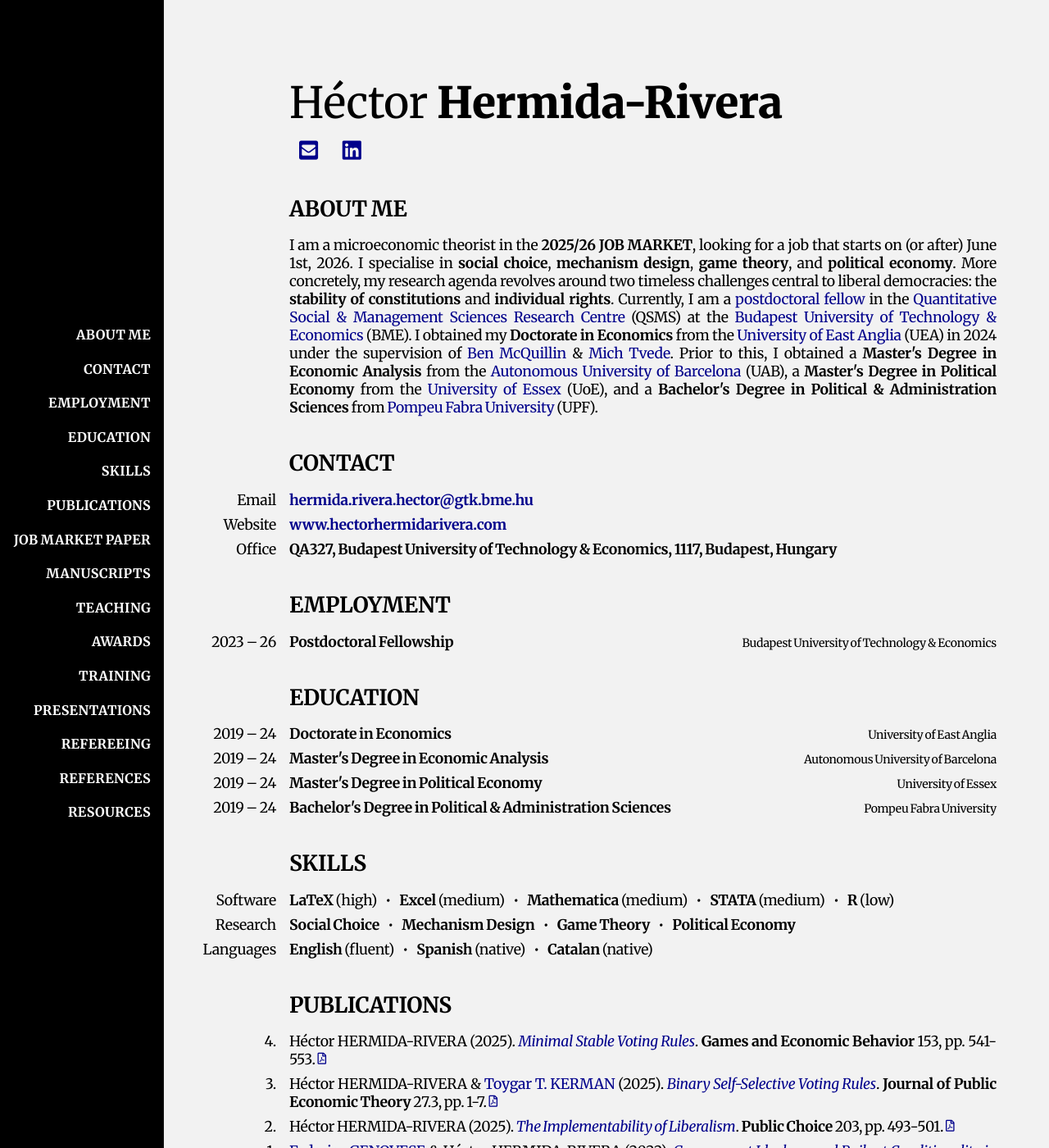
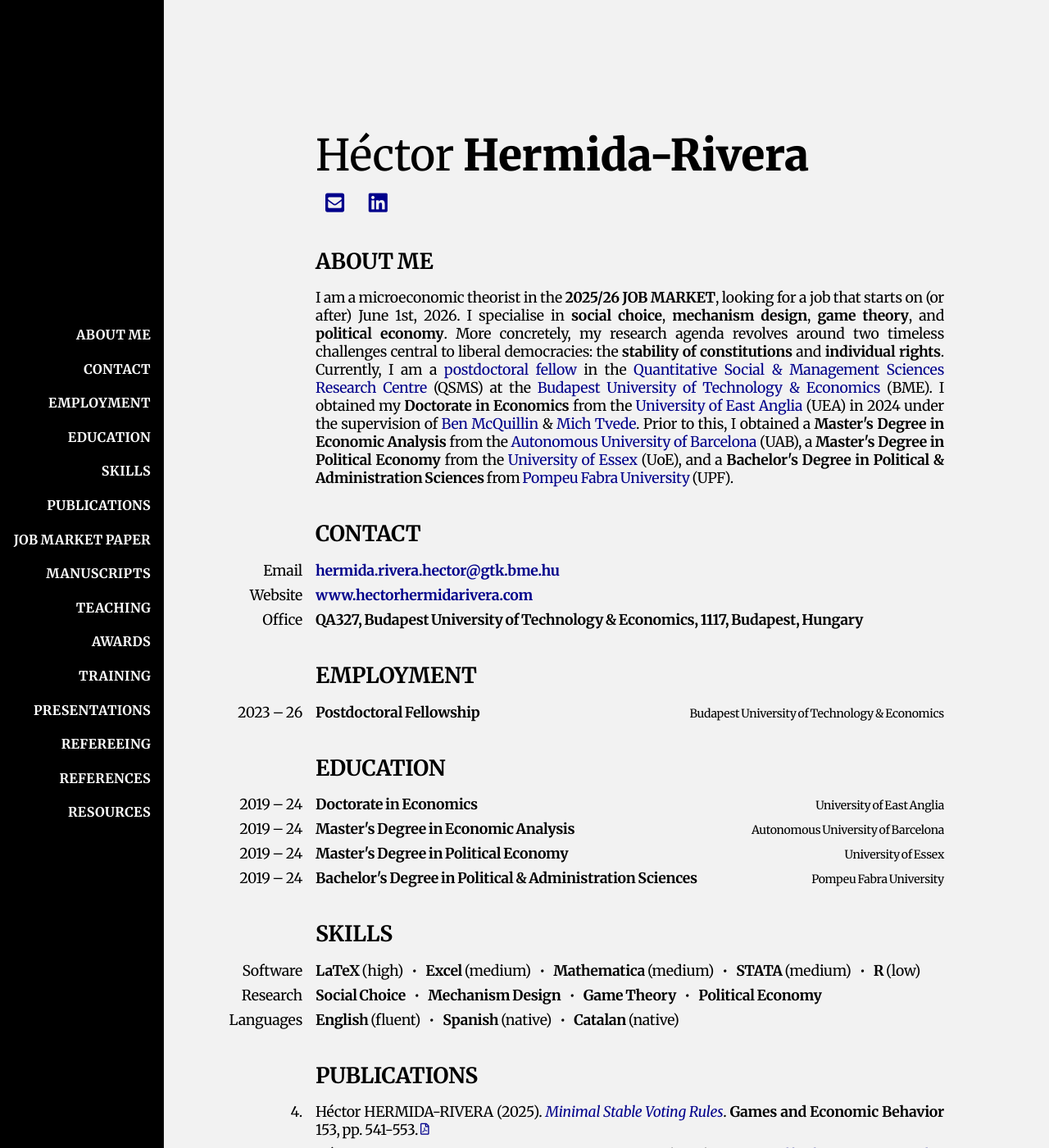
Before and after one commit to HectorHermidaRivera/hectorhermidarivera.github.io, a Jekyll site: the page built from index.md, in a window 1280 px wide and 1400 px high. Shown: the whole window at 82% size. Built offline with Jekyll 4.4.1, drawn with Linux system fonts in a browser that asks for light colours; a style sheet for code colours, icons or effects is not loaded.

Commit message:
Update style.css

```diff
--- a/assets/css/style.css
+++ b/assets/css/style.css
@@ -10,7 +10,7 @@ body {
   /*padding: 5% 5% 5% 2.5%;    */
   /*padding: clamp(10px, 5%, 100px) clamp(10px, 5%, 100px) clamp(10px, 5%, 100px) clamp(10px, 2.5%, 50px);*/
   /*max-width: 1300px;        */
-  padding: 5vw 5vw 5vw 2.5vw;
+  padding: 10vw 10vw 10vw 5vw;
   box-sizing: border-box;
   font-size: 1.1em;
   text-align: justify;
```
